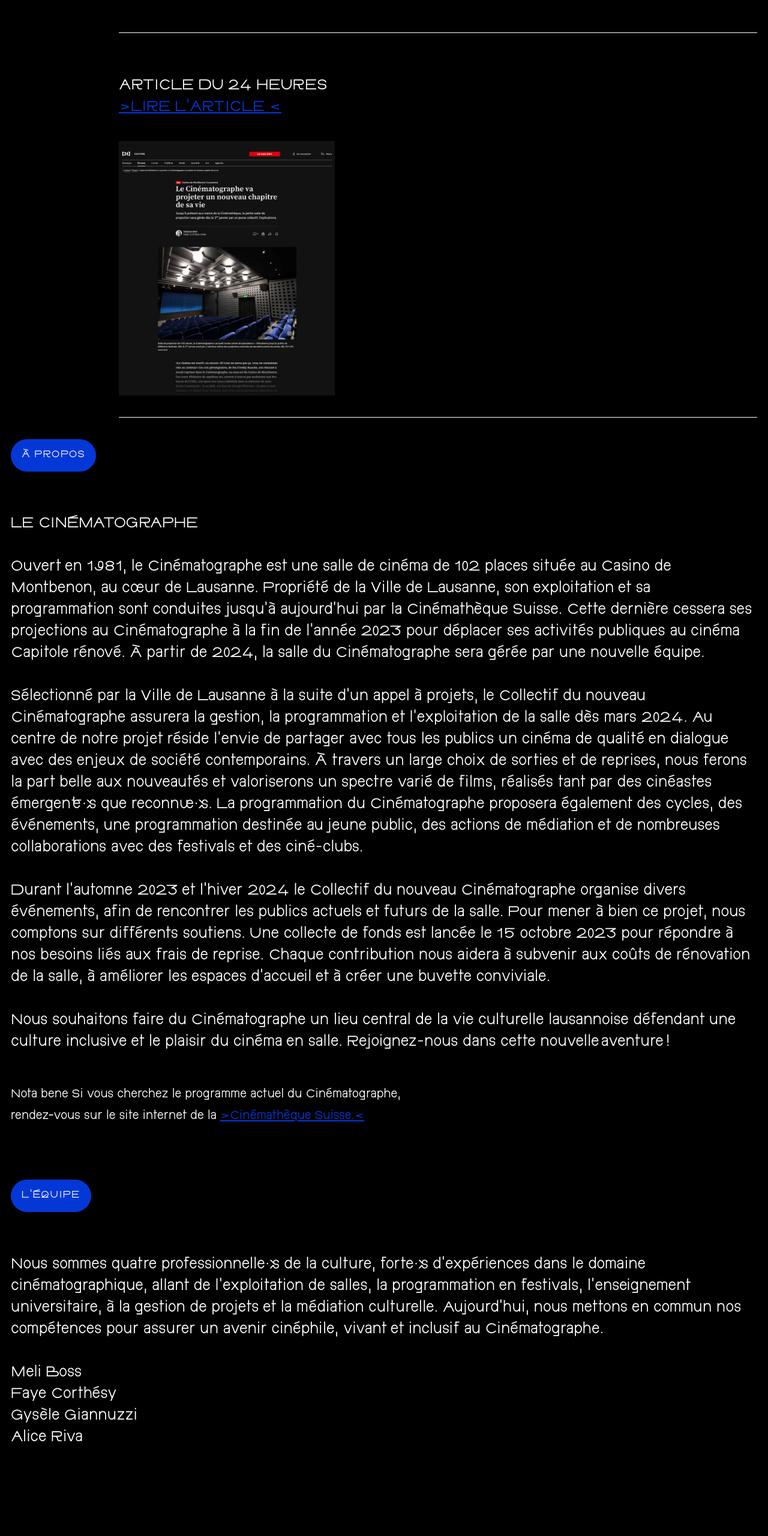
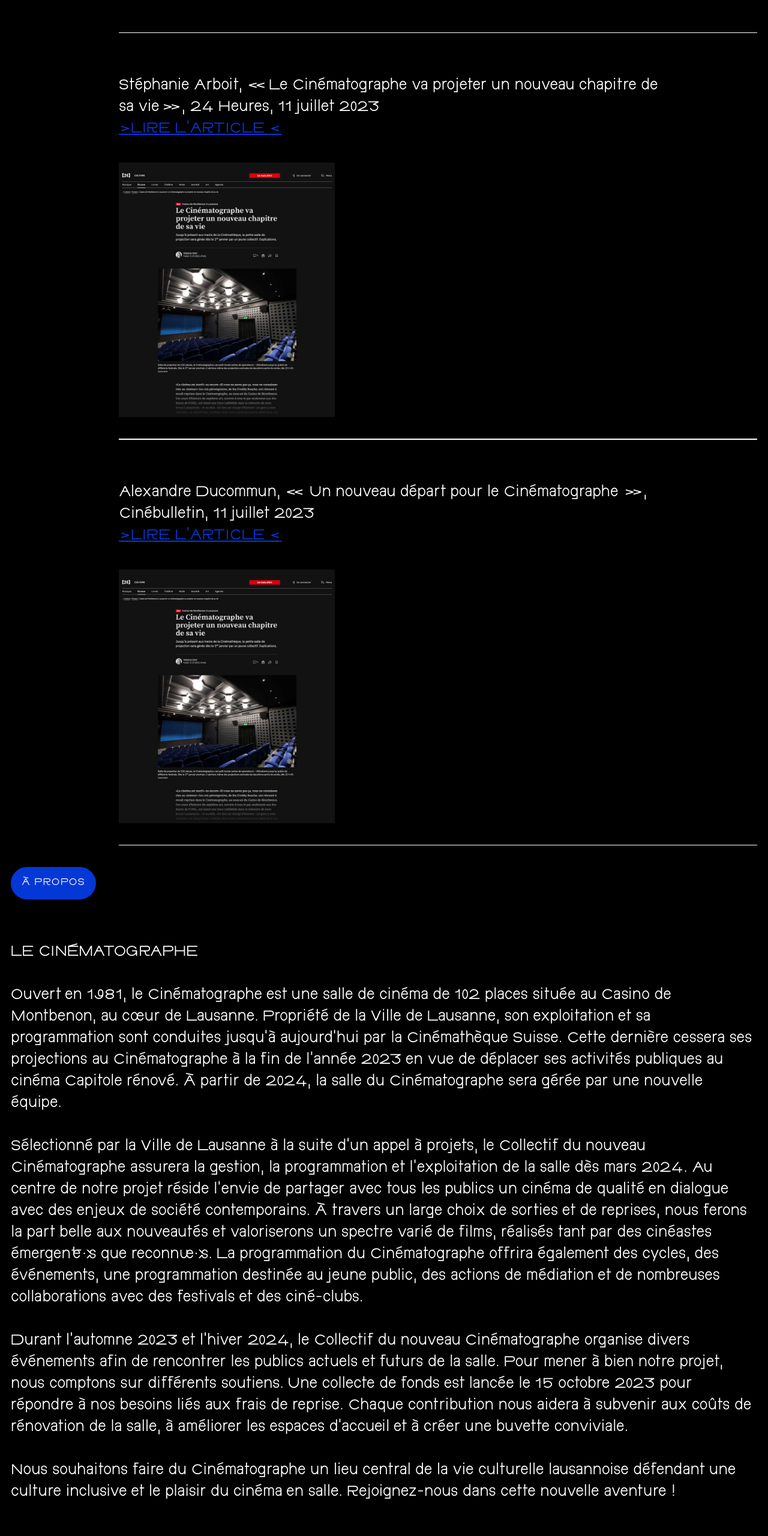
Before and after one commit to azertypow/lecinematographe.landingPage, a Vue app: page / in a window 1280 px wide. Shown: the part 1120-3680 px from the top of the page at 60% size. Built offline with nearby package versions, Linux system fonts and the light colour scheme.

Commit message:
update content

```diff
--- a/index.html
+++ b/index.html
@@ -2,7 +2,7 @@
 <html lang="en">
   <head>
     <meta charset="UTF-8" />
-    <link rel="icon" type="image/svg+xml" href="/vite.svg" />
+    <link rel="icon" type="image/x-icon" href="/icon.ico" />
     <meta name="viewport" content="width=device-width, initial-scale=1.0" />
     <title>Vite + Vue + TS</title>
   </head>
--- a/src/App.vue
+++ b/src/App.vue
@@ -53,9 +53,24 @@
                             <div
                                 class="v-app__info__slot__content"
                             >
-                                <p>ARTICLE DU 24 HEURES
-                                    <br><a href="">LIRE L’ARTICLE </a>
+                                <p>Stéphanie Arboit, «&nbsp;Le Cinématographe va projeter un nouveau chapitre de sa vie&nbsp;», 24 Heures, 11 juillet 2023
+                                    <br><a href="https://www.24heures.ch/le-cinematographe-va-projeter-un-nouveau-chapitre-de-sa-vie-466711780457">LIRE L’ARTICLE </a>
                                 </p>
+                                <img
+                                    class="v-app__info__container__img"
+                                    alt="article cover"
+                                    src="./assets/presse_24_heures_cinematographe.jpeg"
+                                >
+                            </div>
+
+                            <div
+                                class="v-app__info__slot__content"
+                            >
+                                <p>
+                                    Alexandre Ducommun, « Un nouveau départ pour le Cinématographe », Cinébulletin, 11 juillet 2023
+                                    <br><a href="https://cinebulletin.ch/fr_CH/news/un-nouveau-depart-pour-le-cinematographe">LIRE L’ARTICLE </a>
+                                </p>
+
                                 <img
                                     class="v-app__info__container__img"
                                     alt="article cover"
@@ -79,48 +94,18 @@
                     <h4>Le Cinématographe</h4>
 
                     <p>
-                        Ouvert en 1981, le Cinématographe est une salle de cinéma de 102 places située au
-                        Casino de Montbenon, au cœur de Lausanne. Propriété de la Ville de Lausanne, son exploitation et
-                        sa
-                        programmation sont conduites jusqu’à aujourd’hui par la Cinémathèque Suisse. Cette dernière
-                        cessera
-                        ses projections au Cinématographe à la fin de l’année 2023 pour déplacer ses activités publiques
-                        au
-                        cinéma Capitole rénové. À partir de 2024, la salle du Cinématographe sera gérée par une nouvelle
-                        équipe.
+                        Ouvert en 1981, le Cinématographe est une salle de cinéma de 102 places située au Casino de Montbenon, au cœur de Lausanne. Propriété de la Ville de Lausanne, son exploitation et sa programmation sont conduites jusqu’à aujourd’hui par la Cinémathèque Suisse. Cette dernière cessera ses projections au Cinématographe à la fin de l’année 2023 en vue de déplacer ses activités publiques au cinéma Capitole rénové. À partir de 2024, la salle du Cinématographe sera gérée par une nouvelle équipe.
+                    </p>
+                    <p>
+                        Sélectionné par la Ville de Lausanne à la suite d’un appel à projets, le Collectif du nouveau Cinématographe assurera la gestion, la programmation et l’exploitation de la salle dès mars 2024. Au centre de notre projet réside l’envie de partager avec tous les publics un cinéma de qualité en dialogue avec des enjeux de société contemporains. À travers un large choix de sorties et de reprises, nous ferons la part belle aux nouveautés et valoriserons un spectre varié de films, réalisés tant par des cinéastes émergent·e·x·s que reconnu·e·x·s. La programmation du Cinématographe offrira également des cycles, des événements, une programmation destinée au jeune public, des actions de médiation et de nombreuses collaborations avec des festivals et des ciné-clubs.
+                    </p>
+                    <p>
+                        Durant l’automne 2023 et l’hiver 2024, le Collectif du nouveau Cinématographe organise divers événements afin de rencontrer les publics actuels et futurs de la salle. Pour mener à bien notre projet, nous comptons sur différents soutiens. Une collecte de fonds est lancée le 15 octobre 2023 pour répondre à nos besoins liés aux frais de reprise. Chaque contribution nous aidera à subvenir aux coûts de rénovation de la salle, à améliorer les espaces d'accueil et à créer une buvette conviviale.
+                    </p>
+                    <p>
+                        Nous souhaitons faire du Cinématographe un lieu central de la vie culturelle lausannoise défendant une culture inclusive et le plaisir du cinéma en salle. Rejoignez-nous dans cette nouvelle aventure !
                     </p>
 
-                    <p>
-                        Sélectionné par la Ville de Lausanne à la suite d’un appel à projets, le Collectif du
-                        nouveau Cinématographe assurera la gestion, la programmation et l’exploitation de la salle dès
-                        mars
-                        2024. Au centre de notre projet réside l’envie de partager avec tous les publics un cinéma de
-                        qualité en dialogue avec des enjeux de société contemporains. À travers un large choix de
-                        sorties et de reprises, nous ferons la part belle aux nouveautés et valoriserons un spectre
-                        varié
-                        de films, réalisés tant par des cinéastes émergent·e·x·s que reconnu·e·x·s. La programmation
-                        du
-                        Cinématographe proposera également des cycles, des événements, une programmation destinée au
-                        jeune
-                        public, des actions de médiation et de nombreuses collaborations avec des festivals et des
-                        ciné-clubs.
-                    </p>
-
-                    <p>
-                        Durant l’automne 2023 et l’hiver 2024 le Collectif du nouveau Cinématographe organise
-                        divers événements, afin de rencontrer les publics actuels et futurs de la salle. Pour mener à
-                        bien
-                        ce projet, nous comptons sur différents soutiens. Une collecte de fonds est lancée le 15 octobre
-                        2023 pour répondre à nos besoins liés aux frais de reprise. Chaque contribution nous aidera à
-                        subvenir aux coûts de rénovation de la salle, à améliorer les espaces d’accueil et à créer une
-                        buvette conviviale.
-                    </p>
-
-                    <p>
-                        Nous souhaitons faire du Cinématographe un lieu central de la vie culturelle
-                        lausannoise défendant une culture inclusive et le plaisir du cinéma en salle. Rejoignez-nous
-                        dans cette nouvelle&nbsp;aventure&nbsp;!
-                    </p>
 
                     <h6>
                         Nota bene Si vous cherchez le programme actuel du Cinématographe, rendez&#x2011;vous sur le site
@@ -191,6 +176,10 @@ import AppFooter from "./components/AppFooter.vue";
             border-bottom: solid 1px white;
             padding-top: 1rem;
             padding-bottom: 1rem;
+
+            > p {
+                max-width: 25rem;
+            }
         }
     }
 
```
Also changed, not shown: 1 other file (tests, documents, lock files or other folders).
